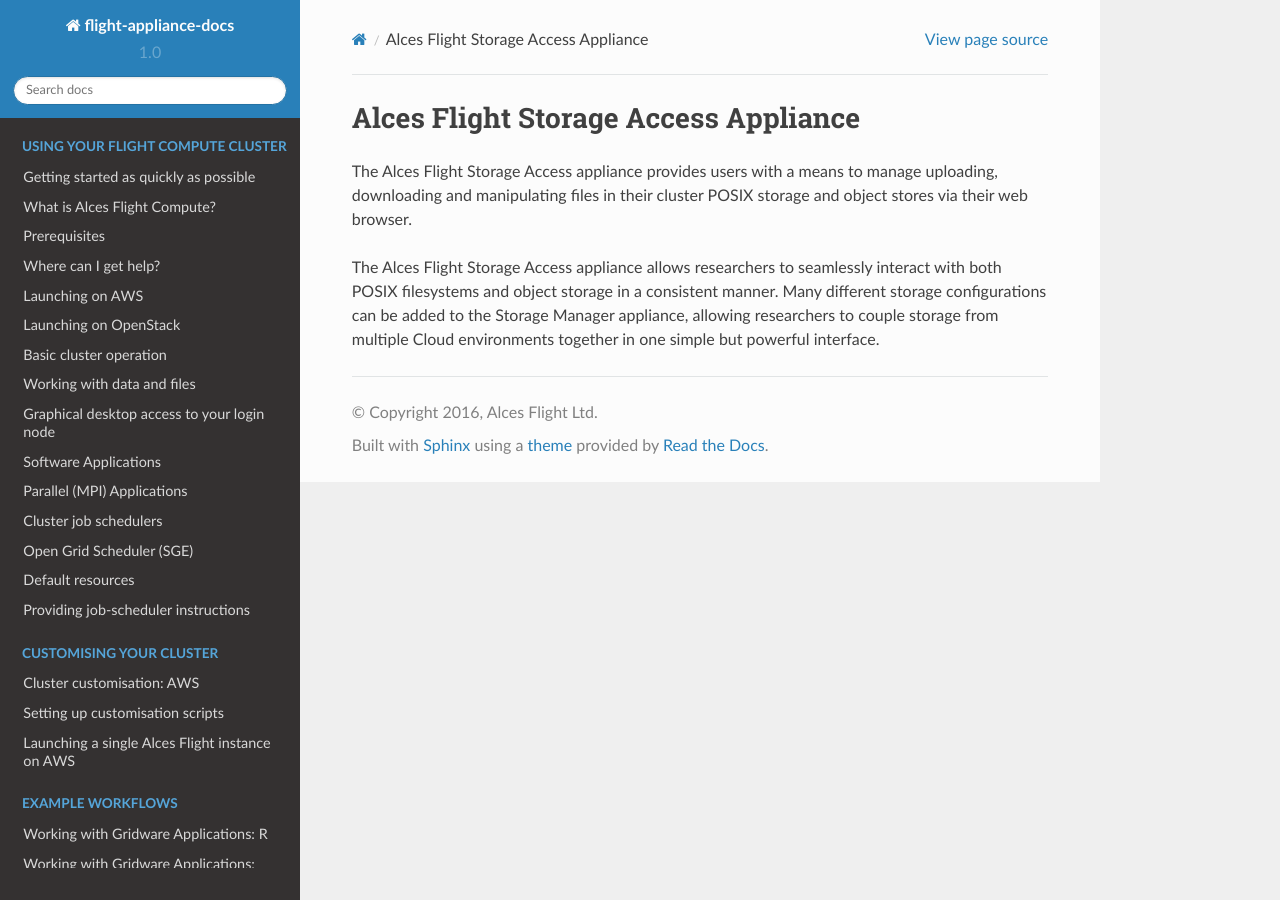
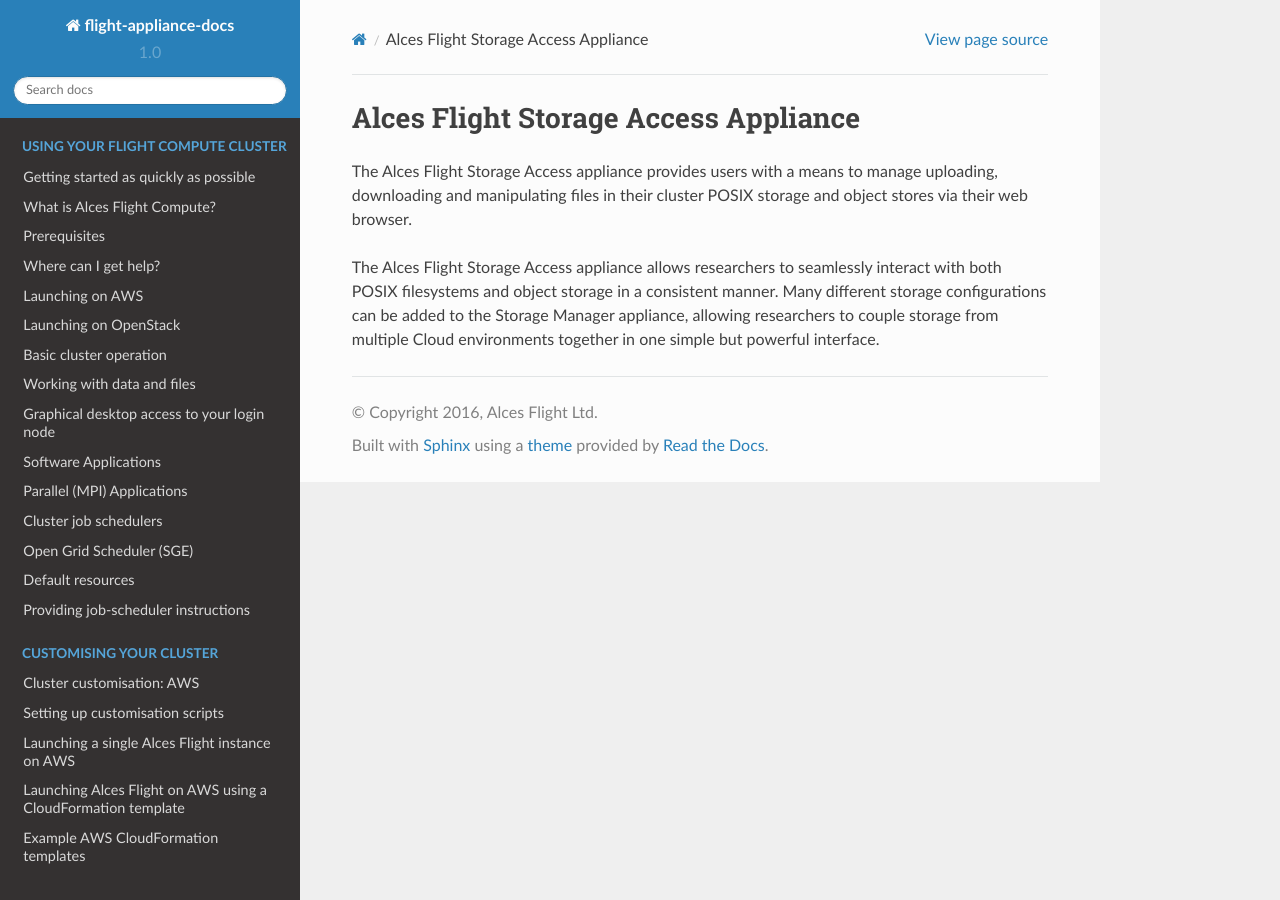
Before and after one commit to alces-software/flight-appliance-docs, a Sphinx documentation site: the page built from docs/source/about/alces-flight-storage-access.rst, in a window 1280 px wide. Built offline with Sphinx 7.4.7 and the Read the Docs theme 2.0.0, drawn with Linux system fonts in a browser that asks for light colours; pages that are not in the unit, such as notebooks, are missing from menus.

Commit message:
Fix typo

```diff
--- a/docs/source/index.rst
+++ b/docs/source/index.rst
@@ -41,7 +41,7 @@
 
    customisation/*
    launch-aws/manual-launch
-   launch-aws/template-launch
+   launch-aws/template_launch
 
 .. toctree::
    :maxdepth: 1
```
